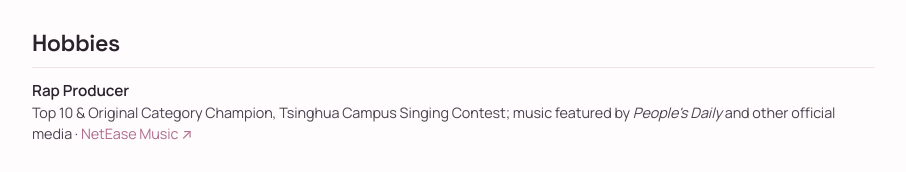
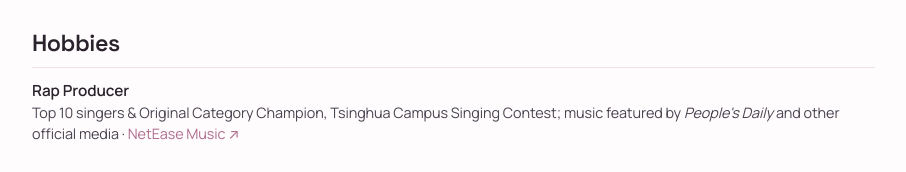
Before and after one commit to cfx18/cfx18.github.io, a plain HTML site: page index.html in a window 1280 px wide. Shown: the part 1498-1670 px from the top of the page, without its empty margins (353-1259 px from the left). Drawn offline with Linux system fonts and the light colour scheme.

Commit message:
Refine hobby wording and keep motto markup valid.
Co-authored-by: Cursor <cursoragent@cursor.com>

```diff
--- a/index.html
+++ b/index.html
@@ -175,7 +175,7 @@
         <ul class="cv-list">
           <li>
             <span class="cv-role">Rap Producer</span>
-            <span class="cv-org">Top 10 &amp; Original Category Champion, Tsinghua Campus Singing Contest; music featured by <em>People's Daily</em> and other official media · <a href="https://163cn.tv/9ZCP0yn" target="_blank" rel="noopener">NetEase Music ↗</a></span>
+            <span class="cv-org">Top 10 singers &amp; Original Category Champion, Tsinghua Campus Singing Contest; music featured by <em>People's Daily</em> and other official media · <a href="https://163cn.tv/9ZCP0yn" target="_blank" rel="noopener">NetEase Music ↗</a></span>
           </li>
         </ul>
       </section>
```
